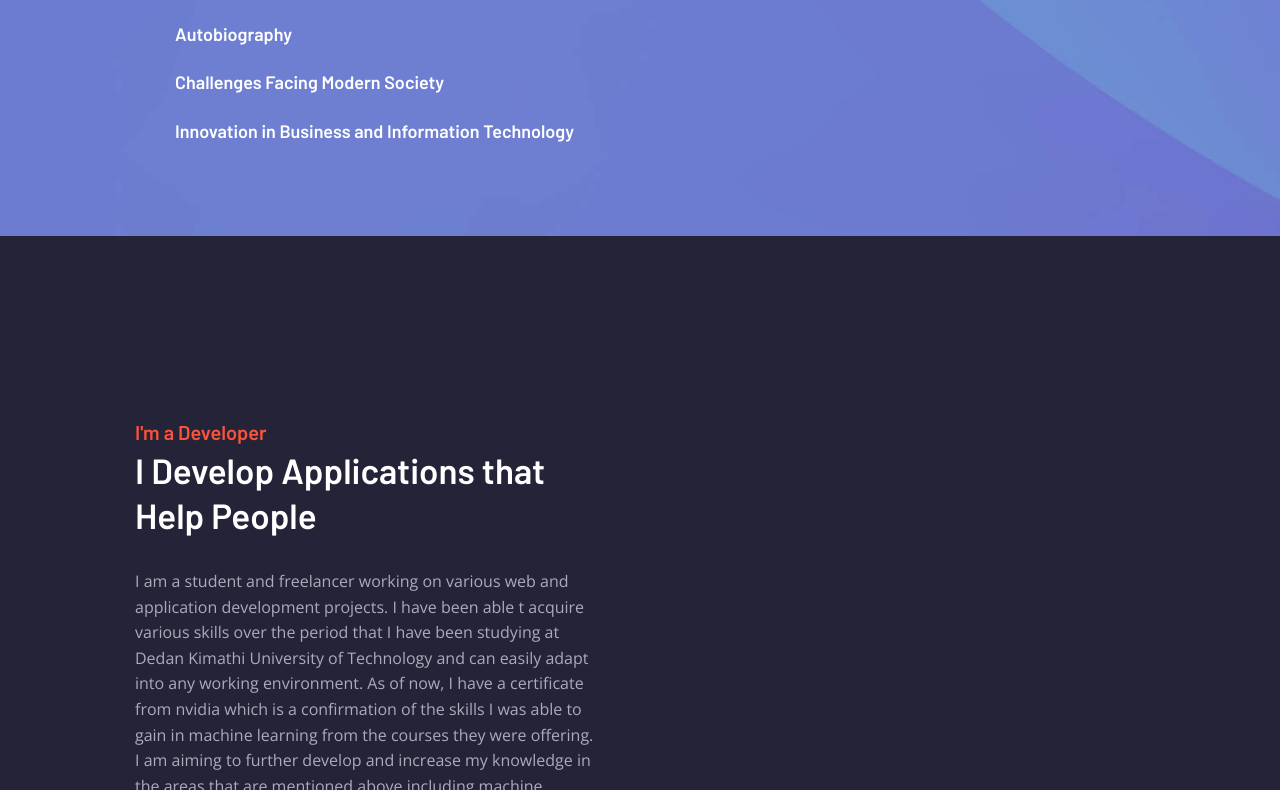
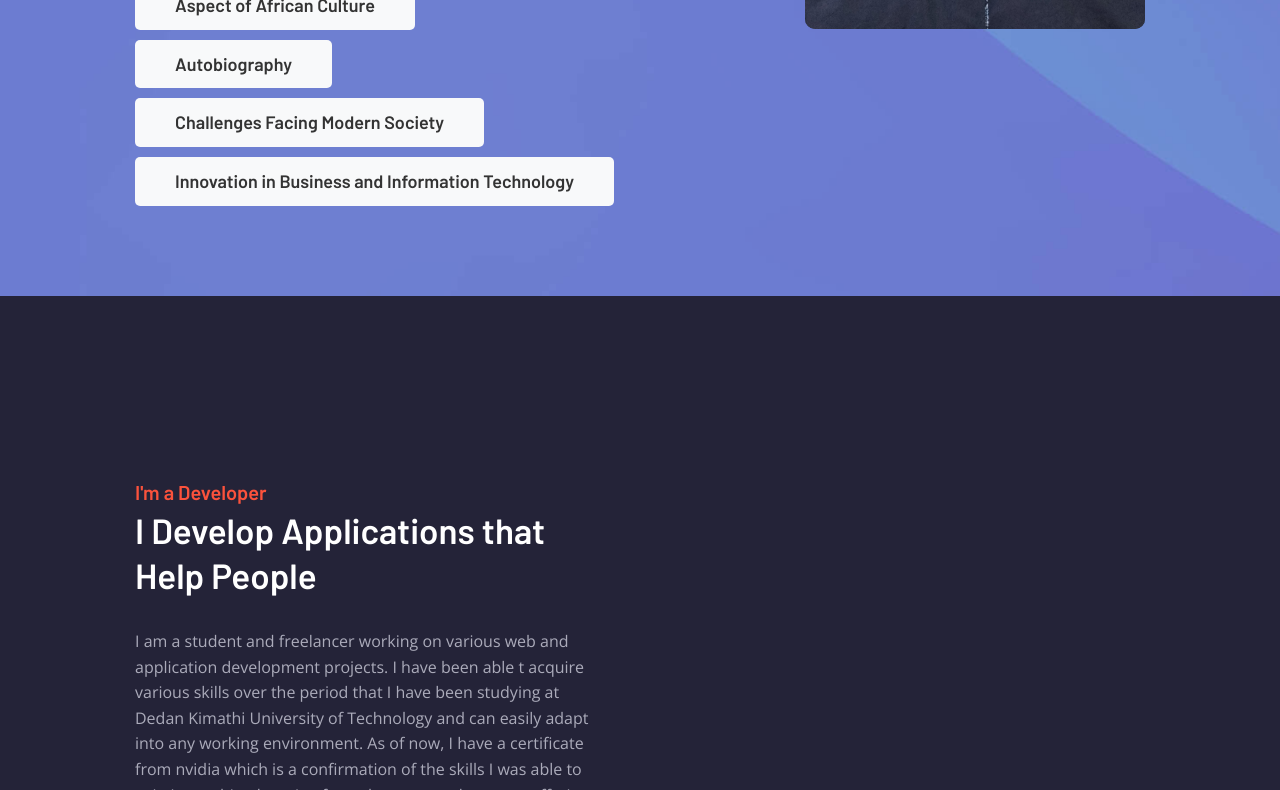
Before and after one commit to Makau03/Capstone, a plain HTML site: page index.html in a window 1280 px wide. Shown: the part 648-1438 px from the top of the page. Drawn offline with nearby package versions, Linux system fonts and the light colour scheme; files whose address does not match are found by name.

Commit message:
Update style.css

```diff
--- a/style.css
+++ b/style.css
@@ -198,11 +198,34 @@ body {
   padding: var(--padding, 10px 40px);
   border-radius: 50px;
   transition: var(--transition-2);
+  border-radius: 5px;
+  display: inline-block;
 }
 
 .btn-primary.blue { background-color: var(--klein-blue); }
 
 .btn-primary.blue:is(:hover, :focus) { background-color: var(--orange-soda); }
+
+.btn-list {
+  list-style-type: none; /* Remove default list bullets */
+  padding: 0; /* Remove default padding */
+  margin: 0; /* Remove default margin */
+}
+
+.btn-list li {
+  margin-bottom: 10px; /* Add spacing between buttons */
+}
+
+
+
+.btn {
+  background-color: #f8f9fa; /* Secondary button color */
+  color: #333; /* Text color for secondary buttons */
+}
+
+.btn:hover {
+  opacity: 0.9; /* Add a hover effect */
+}
 
 .img-cover {
   width: 100%;
```
